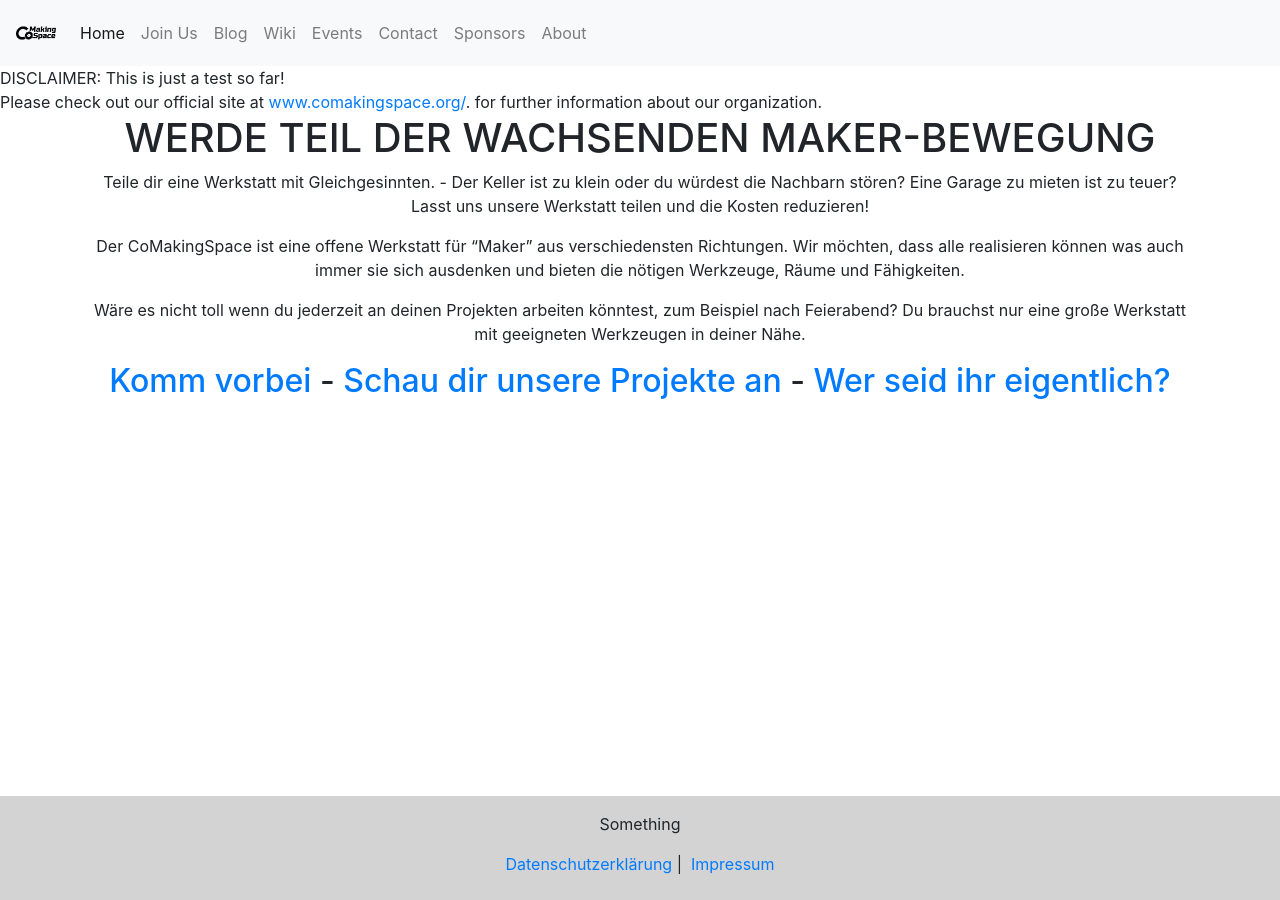
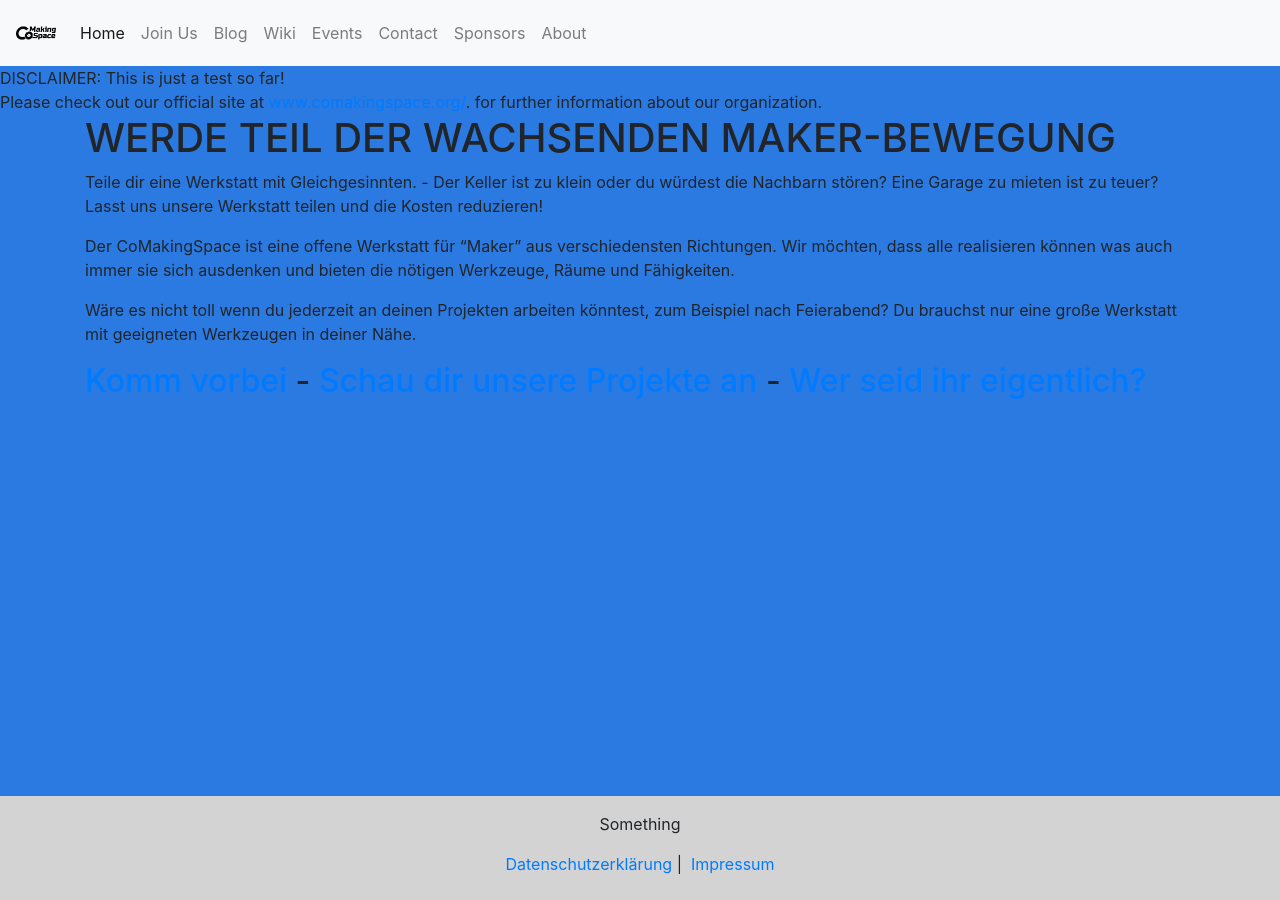
Before and after one commit to comakingspace/comakingspace.github.io, a Jekyll site: the page built from index.md, in a window 1280 px wide. Built offline with Jekyll 4.4.1, drawn with Linux system fonts in a browser that asks for light colours.

Commit message:
styyyyyling!

```diff
--- a/_layouts/with_footer.html
+++ b/_layouts/with_footer.html
@@ -2,7 +2,7 @@
 layout: default
 ---
 
-<div class="container text-center">
+<div class="container justify-content-center">
     {{content}}
 </div>
 
--- a/_sass/style.scss
+++ b/_sass/style.scss
@@ -1,5 +1,3 @@
----
----
 
 body {
   background-color: #2a7ae2;
--- a/assets/css/main.scss
+++ b/assets/css/main.scss
@@ -1,5 +1,7 @@
 ---
 ---
+
+@import "style";
 
 html {
   height: 100%;
```
Also changed, not shown: 1 other file.
